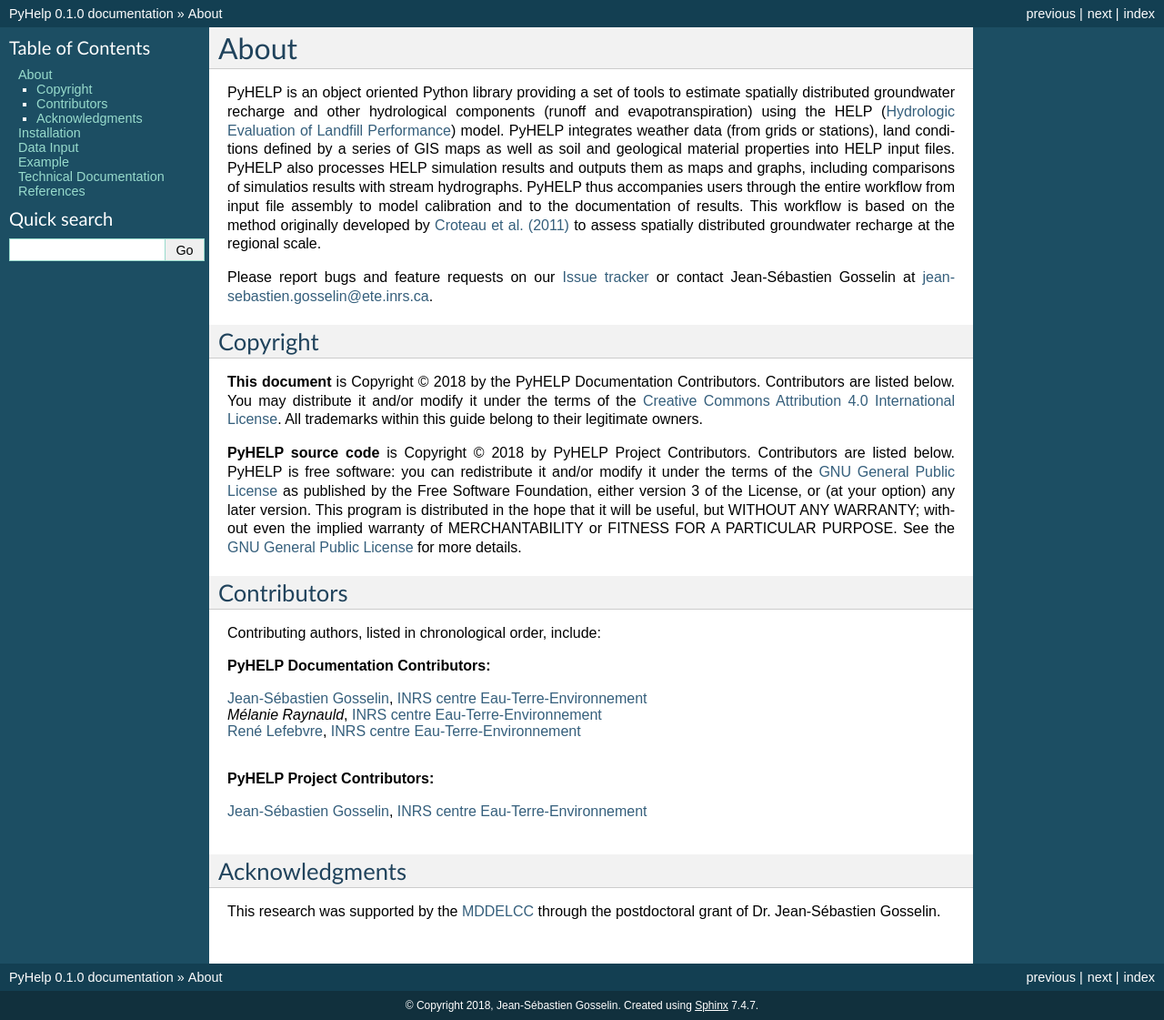
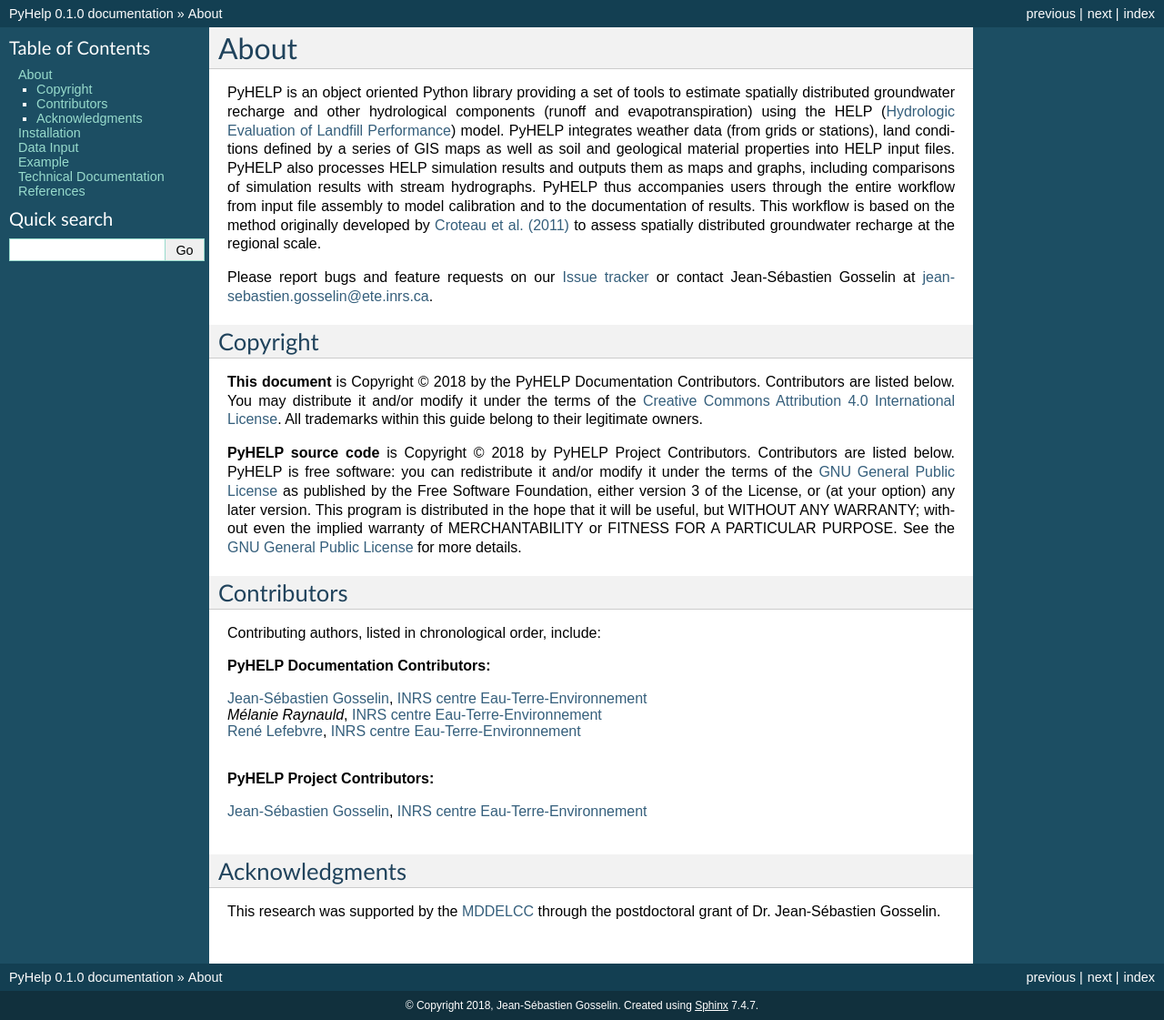
Before and after one commit to cgq-qgc/pyhelp, a Sphinx documentation site: the page built from docs/about.rst, in a window 1280 px wide. Shown: the whole page at 91% size. Built offline with Sphinx 7.4.7, drawn with Linux system fonts in a browser that asks for light colours; formulas are drawn with MathJax 3.

Commit message:
Correct a typo

```diff
--- a/docs/about.rst
+++ b/docs/about.rst
@@ -9,7 +9,7 @@
 defined by a series of GIS maps as well as soil and geological material
 properties into HELP input files.
 PyHELP also processes HELP simulation results and outputs them as
-maps and graphs, including comparisons of simulatios results with
+maps and graphs, including comparisons of simulation results with
 stream hydrographs.
 PyHELP thus accompanies users through the entire workflow from input file
 assembly to model calibration and to the documentation of results.
```
Also changed, not shown: README.md (+1 -1 lines).
